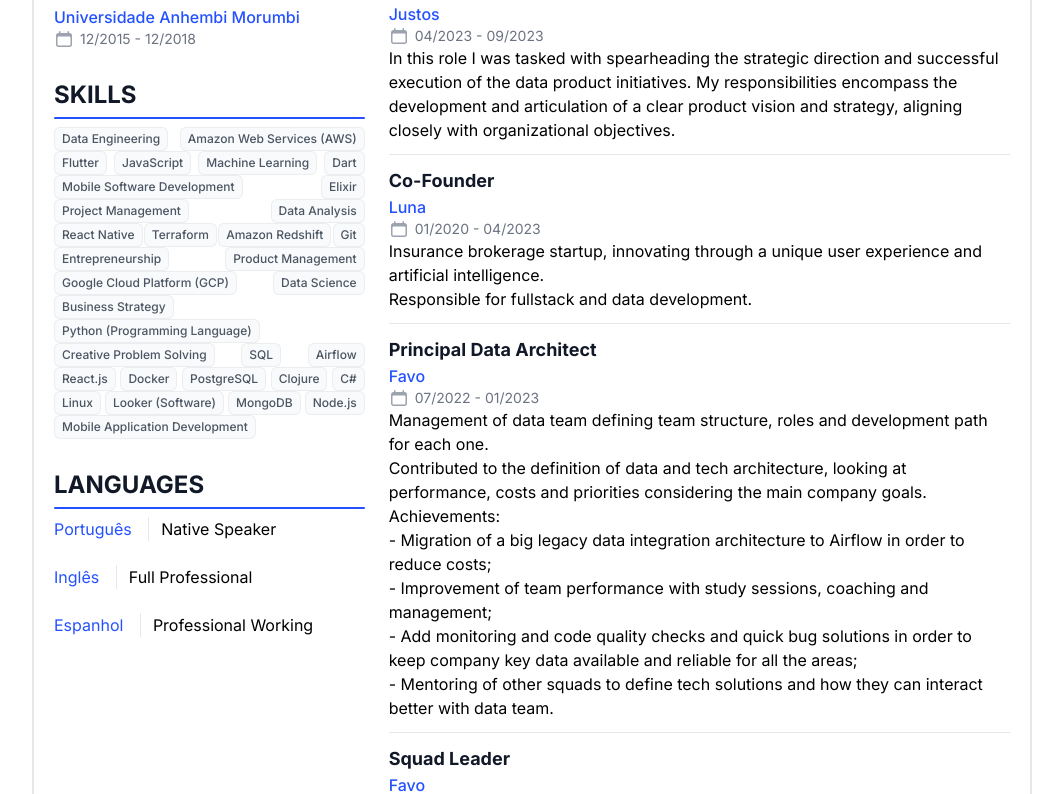
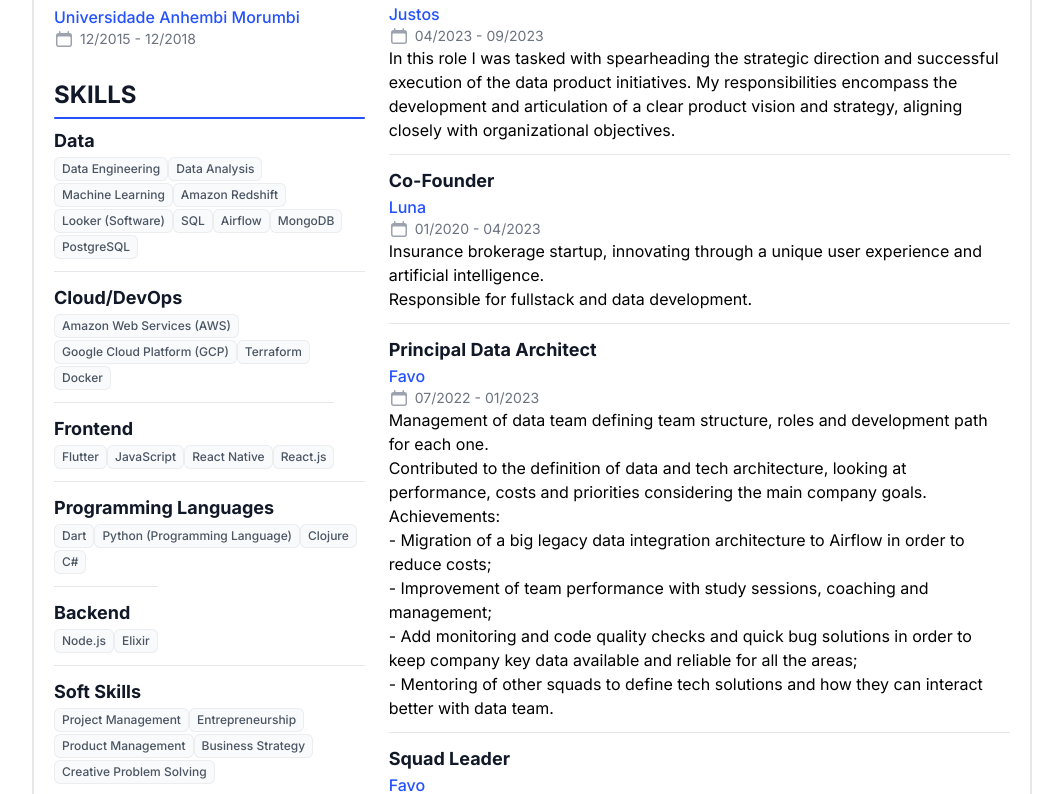
Before and after one commit to f2acode/personal-website, a Next.js app: page /resume in a window 1280 px wide. Shown: the part 447-1241 px from the top of the page, without its empty margins (108-1171 px from the left). Built offline with nearby package versions, Linux system fonts and the light colour scheme.

Commit message:
feat: generate classified skills using chatGPT, closes Classify skills with chatGPT #3

```diff
--- a/package.json
+++ b/package.json
@@ -6,7 +6,8 @@
     "dev": "next dev",
     "build": "next build",
     "start": "next start",
-    "lint": "next lint"
+    "lint": "next lint",
+    "generate-skills-categories": "node --watch --env-file=.env.local src/scripts/generate-skills-categories.js"
   },
   "dependencies": {
     "next": "14.1.4",
@@ -30,6 +31,7 @@
     "eslint-plugin-react": "^7.34.1",
     "eslint-plugin-react-hooks": "^4.6.0",
     "globals": "^15.0.0",
+    "openai": "^4.33.0",
     "postcss": "^8",
     "tailwindcss": "^3.3.0",
     "typescript": "^5.3.3",
--- a/src/app/layout.tsx
+++ b/src/app/layout.tsx
@@ -1,4 +1,4 @@
-import enResume from '@/app/data/resume-en.json'
+import enResume from '@/data/resume-en.json'
 import '@/styles/globals.css'
 import type { Metadata } from 'next'
 import { Inter } from 'next/font/google'
--- a/src/app/resume/page.tsx
+++ b/src/app/resume/page.tsx
@@ -1,7 +1,9 @@
-import enResume from '@/app/data/resume-en.json'
 import H2Resume from '@/components/h2-resume'
 import H3Resume from '@/components/h3-resume'
 import TagLine from '@/components/tagline'
+import categorizedSkillsData from '@/data/categorized-skills.json'
+import enResumeData from '@/data/resume-en.json'
+import { CategorizedSkills } from '@/models/categorized-skills'
 import { Resume } from '@/models/resume'
 import { CalendarIcon } from '@heroicons/react/20/solid'
 import Link from 'next/link'
@@ -16,31 +18,34 @@
     }
   }
 
-  const transformedResume: Resume = {
-    ...enResume,
-    work: enResume.work
+  const categorizedSkills: CategorizedSkills =
+    categorizedSkillsData as CategorizedSkills
+
+  const resume: Resume = {
+    ...enResumeData,
+    work: enResumeData.work
       .map((workItem) => {
         return {
           ...workItem,
           ...convertDates(workItem.startDate, workItem.endDate),
         }
       })
-      .slice(0, enResume.work.length - 2),
-    education: enResume.education
+      .slice(0, enResumeData.work.length - 2),
+    education: enResumeData.education
       .map((educationItem) => {
         return {
           ...educationItem,
           ...convertDates(educationItem.startDate, educationItem.endDate),
         }
       })
-      .slice(0, enResume.education.length - 1),
-    projects: enResume.projects.map((workItem) => {
+      .slice(0, enResumeData.education.length - 1),
+    projects: enResumeData.projects.map((workItem) => {
       return {
         ...workItem,
         ...convertDates(workItem.startDate, workItem.endDate),
       }
     }),
-    volunteer: enResume.volunteer.map((volunteerItem) => {
+    volunteer: enResumeData.volunteer.map((volunteerItem) => {
       return {
         ...volunteerItem,
         ...convertDates(volunteerItem.startDate, volunteerItem.endDate),
@@ -51,12 +56,12 @@
   return (
     <div className="flex place-content-center">
       <div className="flex items-center justify-center px-2 flex-col whitespace-break-spaces w-[1000px] border-x-2">
-        <TagLine resumeData={transformedResume}></TagLine>
+        <TagLine resumeData={resume}></TagLine>
         <div className="flex text-left">
           <div className="w-2/6 m-3">
             <H2Resume>Education</H2Resume>
             <div className="divide-y *:py-3 first:*:pt-0 last:*:pb-0 mb-8">
-              {transformedResume.education.map((educationItem, index) => (
+              {resume.education.map((educationItem, index) => (
                 <ProfileItem
                   key={index}
                   title={educationItem.studyType}
@@ -67,19 +72,24 @@
               ))}
             </div>
             <H2Resume>Skills</H2Resume>
-            <div className="flex place-content-between flex-wrap mb-8">
-              {transformedResume.skills.map((skill, index) => (
-                <span
-                  key={index}
-                  className="inline-flex items-center rounded-md bg-gray-50 px-2 py-1 text-xs font-medium text-gray-600 ring-1 ring-inset ring-gray-500/10"
-                >
-                  {skill.name}
-                </span>
+            <div className="flex place-content-between flex-wrap divide-y *:py-3 first:*:pt-0 last:*:pb-0 mb-8">
+              {categorizedSkills.categories.map((category, index) => (
+                <div key={index}>
+                  <H3Resume>{category.category}</H3Resume>
+                  {category.skills.map((skill, index) => (
+                    <span
+                      key={index}
+                      className="inline-flex items-center rounded-md bg-gray-50 px-2 py-1 text-xs font-medium text-gray-600 ring-1 ring-inset ring-gray-500/10"
+                    >
+                      {skill}
+                    </span>
+                  ))}
+                </div>
               ))}
             </div>
             <H2Resume>Languages</H2Resume>
             <div className="space-y *:py-3 first:*:pt-0 last:*:pb-0">
-              {transformedResume.languages
+              {resume.languages
                 .map((language, index) => (
                   <div key={index} className="flex flex-row">
                     <div className="flex divide-x *:px-3 first:*:pl-0 last:*:pr-0">
@@ -88,16 +98,16 @@
                     </div>
                   </div>
                 ))
-                .slice(1, transformedResume.languages.length)
+                .slice(1, resume.languages.length)
                 .reverse()}
             </div>
           </div>
           <div className="w-4/6 m-3">
             <H2Resume>Summary</H2Resume>
-            <p className="mb-8">{transformedResume.basics.summary}</p>
+            <p className="mb-8">{resume.basics.summary}</p>
             <H2Resume>Experience</H2Resume>
             <div className="divide-y *:py-3 first:*:pt-0 last:*:pb-0 mb-8">
-              {transformedResume.work.map((workItem, index) => (
+              {resume.work.map((workItem, index) => (
                 <ProfileItem
                   key={index}
                   title={workItem.position}
@@ -110,7 +120,7 @@
             </div>
             <H2Resume>Projects</H2Resume>
             <div className="divide-y *:py-3 first:*:pt-0 last:*:pb-0 mb-8">
-              {transformedResume.projects.map((project, index) => (
+              {resume.projects.map((project, index) => (
                 <ProfileItem
                   key={index}
                   title={project.name}
@@ -127,7 +137,7 @@
             </div>
             <H2Resume>Awards</H2Resume>
             <div className="divide-y *:py-3 first:*:pt-0 last:*:pb-0">
-              {transformedResume.awards.map((award, index) => (
+              {resume.awards.map((award, index) => (
                 <ProfileItem
                   key={index}
                   title={award.title}
--- /dev/null
+++ b/src/data/categorized-skills.json
@@ -0,0 +1,27 @@
+{
+	"categories": [{
+			"category": "Data",
+			"skills": ["Data Engineering", "Data Analysis", "Machine Learning", "Amazon Redshift", "Looker (Software)", "SQL", "Airflow", "MongoDB", "PostgreSQL"]
+		},
+		{
+			"category": "Cloud/DevOps",
+			"skills": ["Amazon Web Services (AWS)", "Google Cloud Platform (GCP)", "Terraform", "Docker"]
+		},
+		{
+			"category": "Frontend",
+			"skills": ["Flutter", "JavaScript", "React Native", "React.js"]
+		},
+		{
+			"category": "Programming Languages",
+			"skills": ["Dart", "Python (Programming Language)", "Clojure", "C#"]
+		},
+		{
+			"category": "Backend",
+			"skills": ["Node.js", "Elixir"]
+		},
+		{
+			"category": "Soft Skills",
+			"skills": ["Project Management", "Entrepreneurship", "Product Management", "Business Strategy", "Creative Problem Solving"]
+		}
+	]
+}
--- a/src/app/data/resume-ptbr.json
+++ b/src/data/resume-ptbr.json
@@ -399,21 +399,21 @@
       "name": "App diário",
       "startDate": "2020-12-31",
       "summary": "Projeto de app de diário, construído de ponta a ponta utilizando Flutter, Firebase e outras tecnologias.",
-      "url": null,
+      "url": "https://play.google.com/store/apps/details?id=me.correria.correria",
       "endDate": "2024-12-31"
     },
     {
       "name": "Biblioteca Open Source de cards",
       "startDate": "2021-12-31",
       "summary": "Utilizada para mostrar preço e planos",
-      "url": null,
+      "url": "https://github.com/f2acode/pricing_cards",
       "endDate": "2023-12-31"
     },
     {
       "name": "Biblioteca Crisp Open Source",
       "startDate": "2022-12-31",
       "summary": "Conecte-se ao Crisp Chat, cadastre um usuário para conversar (ou não) e renderize um widget de chat.",
-      "url": null,
+      "url": "https://github.com/lunahq/flutter-crisp",
       "endDate": "2022-12-31"
     }
   ],
--- /dev/null
+++ b/src/models/categorized-skills.ts
@@ -0,0 +1,8 @@
+export type CategorizedSkills = {
+  categories: Category[]
+}
+
+export type Category = {
+  category: string
+  skills: string[]
+}
--- /dev/null
+++ b/src/scripts/generate-skills-categories.js
@@ -0,0 +1,36 @@
+/* eslint-disable @typescript-eslint/no-var-requires */
+
+const OpenAI = require('openai')
+const data = require('../data/resume-en.json')
+const fs = require('fs')
+
+const message = `Considering the following JSON, group the skills\
+ into the following categories:\
+ Programming Languages, Data, Cloud/DevOps, Frontend, Backend and Soft Skills.\
+ Choose only one classification for each skill considering where it fits best,\
+ without duplicating between categories.\
+ You should return the skills grouped by category in the following format:\
+ {"categories": [{ "category": [], "skills": [] }]}:\n\n ${JSON.stringify(data.skills)}`
+
+const openai = new OpenAI({ apiKey: process.env.OPENAI_API_KEY })
+
+async function main() {
+  const completion = await openai.chat.completions.create({
+    messages: [{ role: 'user', content: message }],
+    model: 'gpt-3.5-turbo',
+  })
+
+  fs.writeFile(
+    `${__dirname}/../data/categorized-skills.json`,
+    completion.choices[0].message.content,
+    (err) => {
+      if (err) {
+        console.log(err)
+      } else {
+        console.log('File written successfully!')
+      }
+    },
+  )
+}
+
+main()
```
Also changed, not shown: src/data/resume-en.json (renamed from src/app/data/resume-en.json), 1 other file (tests, documents, lock files or other folders).
